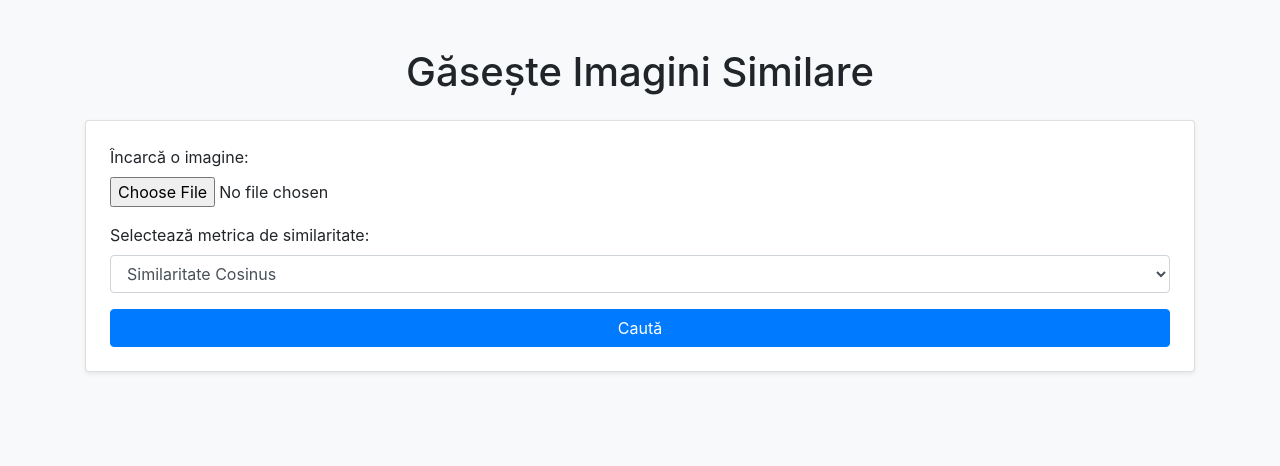
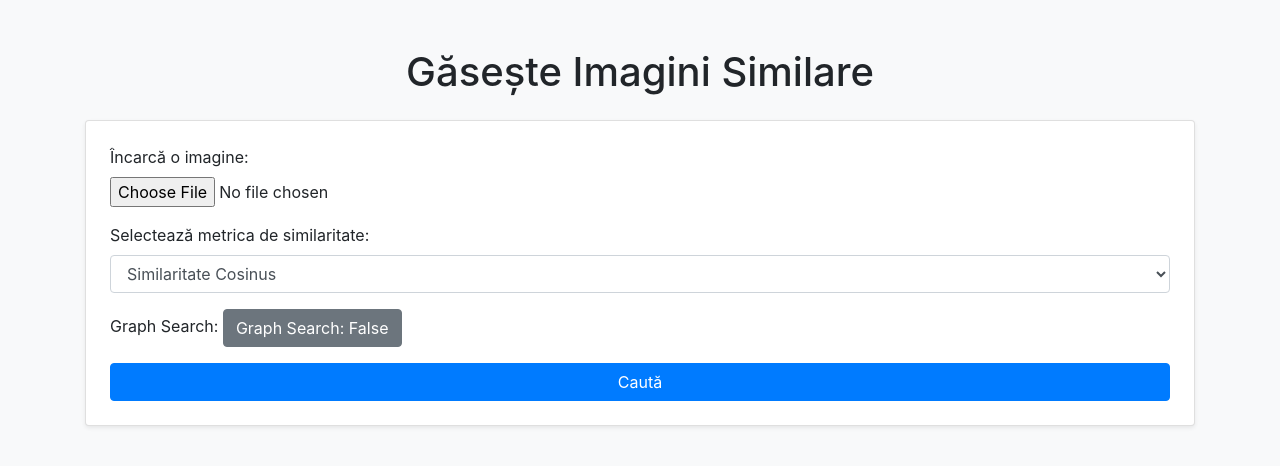
Before and after one commit to stefanrazvananton/similify, a Flask app: page / in a window 1280 px wide. Shown: the top 466 px of the page. Run offline with Flask 3, Linux system fonts and the light colour scheme; parts of the project's set-up code (start-up, migrations or seed data) failed here and were passed over; some libraries are stand-ins or nearby versions.

```diff
--- a/app.py
+++ b/app.py
@@ -130,13 +130,29 @@ def build_similarity_graph(query_image_path, depth, N,metric,model):
             similar_images = find_similar_images(query_features_resnet, features_resnet50,metric)
 
 
-
         if model == 'vgg16':
             query_image = Image.open(query_image_path).convert('RGB')
             query_image_tensor = transform(query_image).unsqueeze(0).to(device)
             query_features_vgg = extract_features(query_image_tensor, vgg_model)
 
             similar_images = find_similar_images(query_features_vgg, features_vgg16,metric)
+
+
+        if model == 'resnet50_contrastive':
+            query_image = Image.open(query_image_path).convert('RGB')
+            query_image_tensor = transform(query_image).unsqueeze(0).to(device)
+            query_features_resnet_contrastive = extract_features(query_image_tensor, resnet_contrastive_model)
+
+            similar_images = find_similar_images(query_features_resnet_contrastive, features_resnet_contrastive,metric)
+
+
+        if model == 'vgg16_contrastive':
+            query_image = Image.open(query_image_path).convert('RGB')
+            query_image_tensor = transform(query_image).unsqueeze(0).to(device)
+            query_features_vgg_contrastive = extract_features(query_image_tensor, vgg_contrastive_model)
+
+            similar_images = find_similar_images(query_features_vgg_contrastive, features_vgg_contrastive,metric)
+
 
         # Exclude the current image from similar_images
         similar_images = [sim_img for sim_img in similar_images if sim_img[0][0] != current_image_path]
@@ -225,6 +241,8 @@ def upload_image():
             return redirect(request.url)
         file = request.files['file']
         metric = request.form['metric']
+        graph = request.form['graph_search']
+        print(graph)
         # If the user does not select a file, the browser submits an empty file without a filename
         if file.filename == '':
             return redirect(request.url)
@@ -233,7 +251,7 @@ def upload_image():
             filepath = os.path.join(app.config['UPLOAD_FOLDER'], file.filename)
             file.save(filepath)
             # Redirect to the display route with the selected parameters
-            return redirect(url_for('display_results', filename=file.filename, metric=metric))
+            return redirect(url_for('display_results', filename=file.filename, metric=metric, graph=graph))
     return render_template('upload.html')
 
 
@@ -242,12 +260,13 @@ def upload_image():
 def display_results(filename):
     metric = request.args.get('metric', 'cosine')
     filepath = os.path.join(app.config['UPLOAD_FOLDER'], filename)
-    graph = 0
+    graph = request.args.get('graph','True')
+    #graph = False
     # Load the query image
     query_image = Image.open(filepath).convert('RGB')
     query_image_tensor = transform(query_image).unsqueeze(0).to(device)
 
-    if graph == 0:
+    if graph == 'false':
         # Extract features using both models
         query_features_resnet = extract_features(query_image_tensor, resnet_model)
         query_features_vgg = extract_features(query_image_tensor, vgg_model)
@@ -261,9 +280,13 @@ def display_results(filename):
         similar_images_resnet_contrastive = find_similar_images(query_features_resnet_contrastive, features_resnet_contrastive, metric)
         similar_images_vgg_contrastive = find_similar_images(query_features_vgg_contrastive, features_vgg_contrastive, metric)
 
-    if graph == 1:
+    if graph == 'true':
         G_resnet = build_similarity_graph(filepath, depth=3, N=5,metric=metric,model='resnet50')
         G_vgg = build_similarity_graph(filepath, depth=3, N=5,metric=metric,model='vgg16')
+        G_resnet_contrastive = build_similarity_graph(filepath, depth=3, N=5,metric=metric,model='resnet50_contrastive')
+        G_vgg_contrastive = build_similarity_graph(filepath, depth=3, N=5,metric=metric,model='vgg16_contrastive')
+
+
         num_steps = 5
         reset_prob = 0.01  # 1% probability to reset to the query image at each step
         num_walks = 100  # Number of random walks to simulate
@@ -278,8 +301,7 @@ def display_results(filename):
 
         sorted_nodes_resnet = sorted(node_probabilities_resnet.items(), key=lambda x: x[1], reverse=True)
         similar_images_resnet = sorted_nodes_resnet[:10]
-
-        print(similar_images_resnet)
+        # print(similar_images_resnet)
 
         node_probabilities_vgg = stochastic_diffusion_process(
         G_vgg,
@@ -291,64 +313,96 @@ def display_results(filename):
 
         sorted_nodes_vgg = sorted(node_probabilities_vgg.items(), key=lambda x: x[1], reverse=True)
         similar_images_vgg = sorted_nodes_vgg[:10]
+        # print(similar_images_vgg)
 
-        print(similar_images_vgg)
+        node_probabilities_resnet_contrastive = stochastic_diffusion_process(
+        G_resnet_contrastive,
+        filepath,
+        num_steps=num_steps,
+        reset_prob=reset_prob,
+        num_walks=num_walks)
 
+
+        sorted_nodes_resnet_contrastive = sorted(node_probabilities_resnet_contrastive.items(), key=lambda x: x[1], reverse=True)
+        similar_images_resnet_contrastive = sorted_nodes_resnet_contrastive[:10]
+        print(similar_images_resnet_contrastive)
+
+        node_probabilities_vgg_contrastive = stochastic_diffusion_process(
+        G_vgg_contrastive,
+        filepath,
+        num_steps=num_steps,
+        reset_prob=reset_prob,
+        num_walks=num_walks)
+
+
+        sorted_nodes_vgg_contrastive = sorted(node_probabilities_vgg_contrastive.items(), key=lambda x: x[1], reverse=True)
+        similar_images_vgg_contrastive = sorted_nodes_vgg_contrastive[:10]
+        print(similar_images_vgg_contrastive)
 
 
     # Convert images to base64 and include their filenames
     images_resnet = []
     for img_array, similarity in similar_images_resnet:
-        if graph == 0:
-            img = Image.open(img_array[0])
-        if graph == 1:
-            img = Image.open(img_array)
+        if graph == 'false':
+            img_array = img_array[0]
+        if graph == 'true':
+            img_array = img_array
+        img = Image.open(img_array)
         buffered = io.BytesIO()
         img.save(buffered, format="PNG")
         img_str = base64.b64encode(buffered.getvalue()).decode()
         images_resnet.append({
             'img_data': img_str,
             'similarity': f"{similarity:.4f}",
-            'name': os.path.basename(img_array[0])  # Include file name
+            'name': os.path.basename(img_array)  # Include file name
         })
 
     images_vgg = []
     for img_array, similarity in similar_images_vgg:
-        if graph == 0:
-            img = Image.open(img_array[0])
-        if graph == 1:
-            img = Image.open(img_array)
+        if graph == 'false':
+            img_array = img_array[0]
+        if graph == 'true':
+            img_array = img_array
+        img = Image.open(img_array)
         buffered = io.BytesIO()
         img.save(buffered, format="PNG")
         img_str = base64.b64encode(buffered.getvalue()).decode()
         images_vgg.append({
             'img_data': img_str,
             'similarity': f"{similarity:.4f}",
-            'name': os.path.basename(img_array[0])  # Include file name
+            'name': os.path.basename(img_array)  # Include file name
         })
 
     images_resnet_contrastive = []
     for img_array, similarity in similar_images_resnet_contrastive:
-        img = Image.open(img_array[0])
+        if graph == 'false':
+            img_array = img_array[0]
+        if graph == 'true':
+            img_array = img_array
+        img = Image.open(img_array)
         buffered = io.BytesIO()
         img.save(buffered, format="PNG")
         img_str = base64.b64encode(buffered.getvalue()).decode()
         images_resnet_contrastive.append({
             'img_data': img_str,
             'similarity': f"{similarity:.4f}",
-            'name': os.path.basename(img_array[0])  # Include file name
+            'name': os.path.basename(img_array)  # Include file name
         })
 
     images_vgg_contrastive = []
     for img_array, similarity in similar_images_vgg_contrastive:
-        img = Image.open(img_array[0])
+        if graph == 'false':
+            img_array = img_array[0]
+        if graph == 'true':
+            img_array = img_array
+        img = Image.open(img_array)
         buffered = io.BytesIO()
         img.save(buffered, format="PNG")
         img_str = base64.b64encode(buffered.getvalue()).decode()
         images_vgg_contrastive.append({
             'img_data': img_str,
             'similarity': f"{similarity:.4f}",
-            'name': os.path.basename(img_array[0])  # Include file name
+            'name': os.path.basename(img_array)  # Include file name
         })
 
 
@@ -357,7 +411,7 @@ def display_results(filename):
     with open(filepath, "rb") as f:
         uploaded_image_data = base64.b64encode(f.read()).decode()
 
-    return render_template('results.html', images_resnet=images_resnet, images_vgg=images_vgg,images_resnet_contrastive=images_resnet_contrastive,images_vgg_contrastive=images_vgg_contrastive,
+    return render_template('results.html', images_resnet=images_resnet, images_vgg=images_vgg, images_resnet_contrastive=images_resnet_contrastive, images_vgg_contrastive=images_vgg_contrastive,
                            uploaded_image=uploaded_image_data, metric=metric, filename=filename)
 
 
--- a/templates/upload.html
+++ b/templates/upload.html
@@ -28,18 +28,43 @@
                     <label for="file">Încarcă o imagine:</label>
                     <input type="file" class="form-control-file" id="file" name="file" accept="image/*" required>
                 </div>
+
                 <div class="form-group">
                     <label for="metric">Selectează metrica de similaritate:</label>
                     <select class="form-control" id="metric" name="metric" required>
                         <option value="cosine">Similaritate Cosinus</option>
                         <option value="euclidean">Distanță Euclidiană</option>
                         <option value="manhattan">Distanță Manhattan</option>
-                        <!-- Add more metrics if desired -->
                     </select>
                 </div>
+
+                <!-- Toggle Button for graph_search -->
+                <div class="form-group">
+                    <label for="graph_search_btn">Graph Search:</label>
+                    <!-- Hidden input that holds the actual value submitted to Flask -->
+                    <input type="hidden" id="graph_search" name="graph_search" value="false">
+                    <button type="button" id="graph_search_btn" class="btn btn-secondary">
+                        Graph Search: False
+                    </button>
+                </div>
+
                 <button type="submit" class="btn btn-primary btn-block">Caută</button>
             </form>
         </div>
     </div>
+
+    <script>
+      // Toggle the value of graph_search between "true" and "false" on each click
+      $('#graph_search_btn').click(function() {
+        const currentVal = $('#graph_search').val();
+        if (currentVal === "false") {
+          $('#graph_search').val("true");
+          $(this).text("Graph Search: True").removeClass("btn-secondary").addClass("btn-success");
+        } else {
+          $('#graph_search').val("false");
+          $(this).text("Graph Search: False").removeClass("btn-success").addClass("btn-secondary");
+        }
+      });
+    </script>
 </body>
 </html>
```
